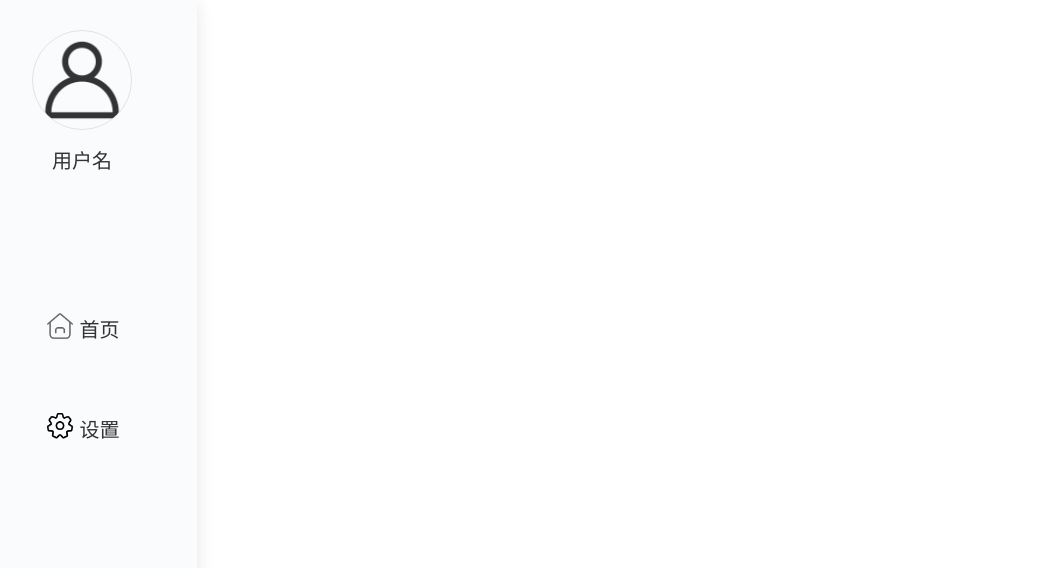
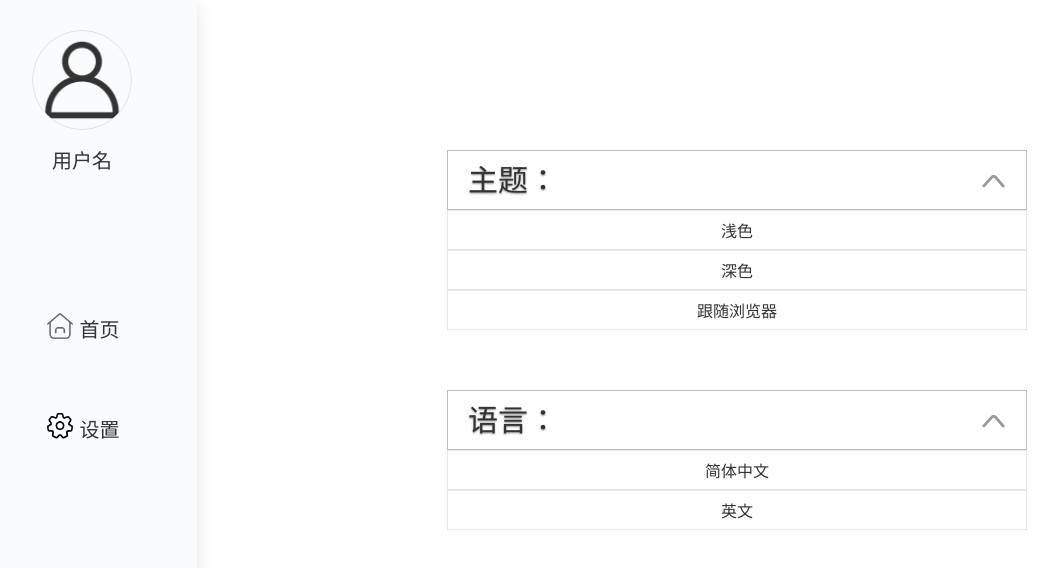
Before and after one commit to shf-ns/blog, a Vue app: page /Setting in a window 1280 px wide. Before the commit this address had no page. Shown: the top 568 px of the page, without its empty margins (33-1091 px from the left). Built offline with nearby package versions, Linux system fonts and the light colour scheme.

Commit message:
设置相关样式完成

```diff
--- a/src/pages/Setting/index.vue
+++ b/src/pages/Setting/index.vue
@@ -1,5 +1,68 @@
 <script setup lang="ts" name="Setting"></script>
 
-<template></template>
+<template>
+  <div class="box">
+    <div class="theme">
+      <div class="title">
+        <span>主题：</span>
+        <img src="/src/assets/箭头 上.png" alt="">
+      </div>
+      <ul class="theme-choose">
+        <li>浅色</li>
+        <li>深色</li>
+        <li>跟随浏览器</li>
+      </ul>
+    </div>
+    <div class="language">
+      <div class="title">
+        <span>语言：</span>
+        <img src="/src/assets/箭头 上.png" alt="">
+      </div>
+      <ul class="language-choose">
+        <li>简体中文</li>
+        <li>英文</li>
+      </ul>
+    </div>
+  </div>
+</template>
 
-<style scoped></style>
+<style scoped>
+.box {
+  display: flex;
+  flex-direction: column;
+  justify-content: space-around;
+  max-width: 700px;
+  height: 55vh;
+  margin: 100px 200px;
+  text-align: center;
+}
+
+.theme .title,
+.language .title {
+  display: flex;
+  justify-content: space-between;
+  align-items: center;
+  height: 60px;
+  padding: 0 20px;
+  border: 1px solid #bcbdbe;
+}
+
+.theme .title span,
+.language .title span {
+  font-size: 30px;
+  text-shadow: 0 1px 2px rgba(0, 0, 0, 0.467);
+}
+
+.theme .title img,
+.language .title img {
+  height: 25px;
+}
+
+.theme-choose li,
+.language-choose li {
+  height: 40px;
+  border: 1px solid #e5e7e9;
+  text-align: center;
+  line-height: 40px;
+}
+</style>
```
Also changed, not shown: src/assets/箭头 上.png (added).
